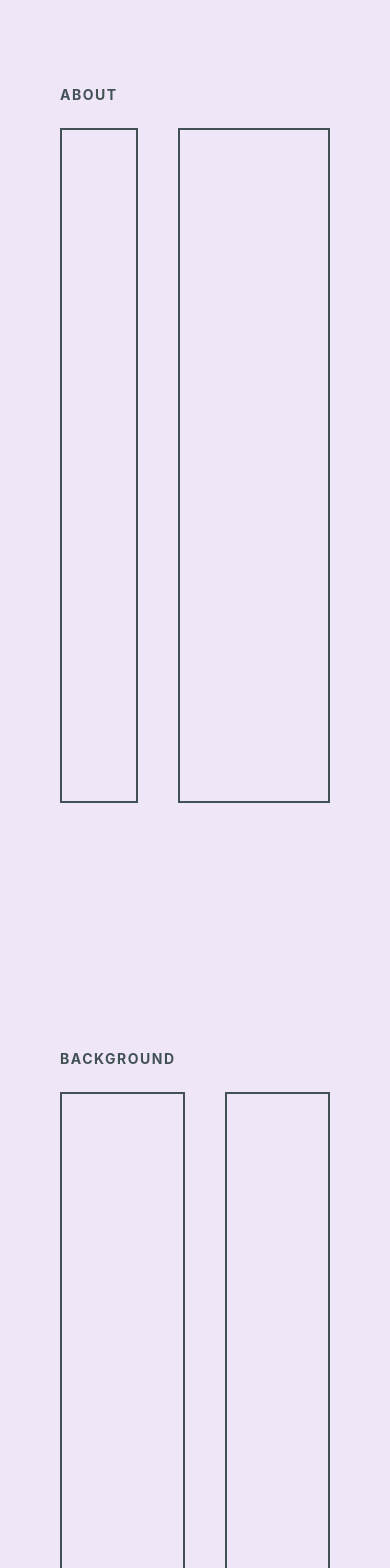
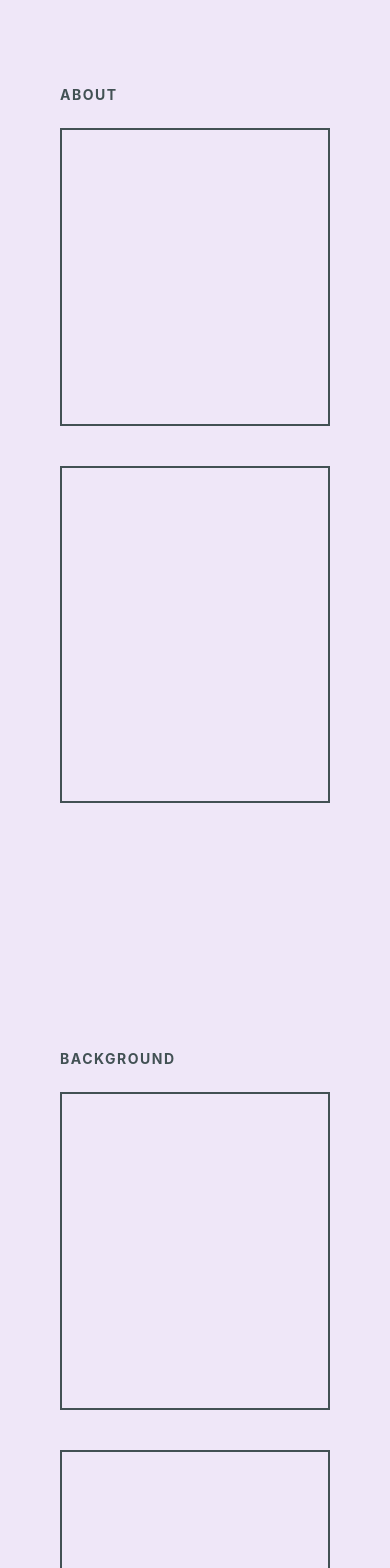
Before and after one commit to syamashige/practice-react-project, a React (Create React App) app: page / in a window 390 px wide. Shown: the part 980-2548 px from the top of the page. Built offline with nearby package versions, Linux system fonts and the light colour scheme.

Commit message:
added test media query

```diff
--- a/src/components/header_nav/headerNav.css
+++ b/src/components/header_nav/headerNav.css
@@ -35,7 +35,7 @@
 }
 
 .ListItemStyle:hover, .ListItemStyle:focus {
-    outline: 3px solid  #425154;
+    /* outline: 1px solid  #425154; */
     outline-offset: -3px;
     background-color: #efe7f8;
     color: #425154;
--- a/src/global/global.css
+++ b/src/global/global.css
@@ -88,3 +88,34 @@ body {
   border: 2px solid #425154;
   padding: 40px;
 }
+
+@media (max-width: 1000px) {
+
+  .SectionColumnGridOne {
+    grid-column-start: 1;
+    grid-column-end: 4;
+    border: 2px solid #425154;
+    padding: 40px;
+  }
+
+  .SectionColumnGridTwo {
+    grid-column-start: 1;
+    grid-column-end: 4;
+    border: 2px solid #425154;
+    padding: 40px;
+  }
+
+  .SectionColumnGridThree {
+    grid-column-start: 1;
+    grid-column-end: 4;
+    border: 2px solid #425154;
+    padding: 20px;
+  }
+
+  .SectionColumnGridFour {
+    grid-column-start: 1;
+    grid-column-end: 4;
+    border: 2px solid #425154;
+    padding: 40px;
+  }
+}
```
